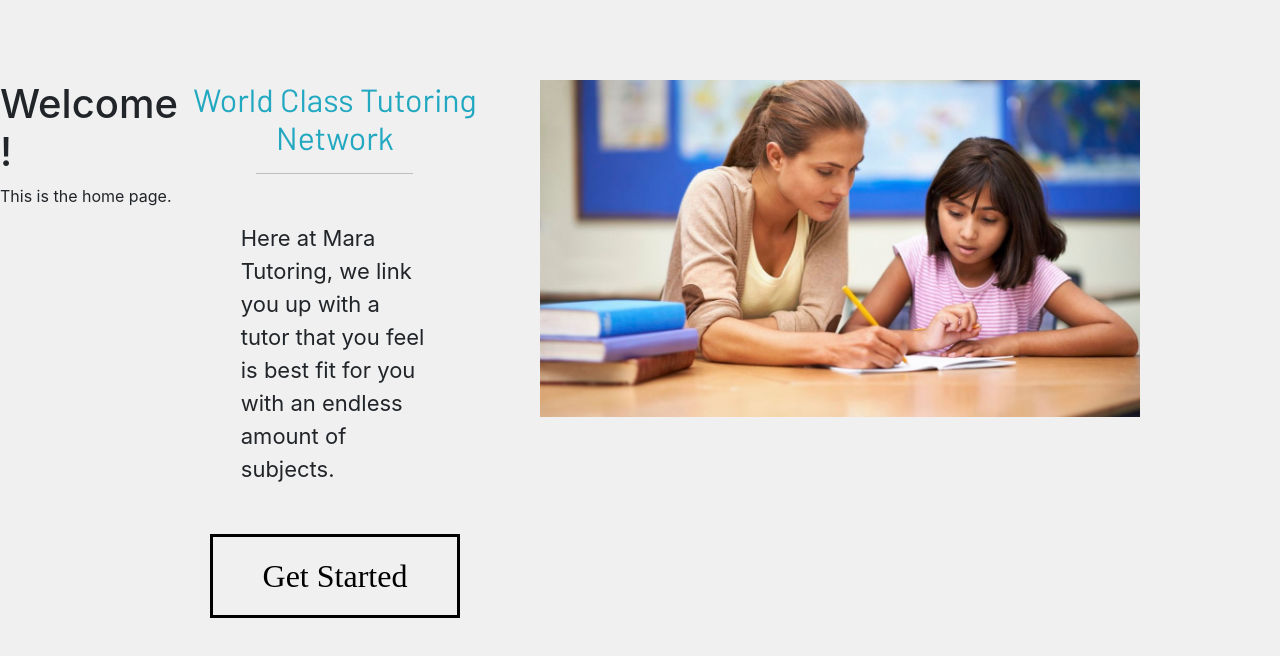
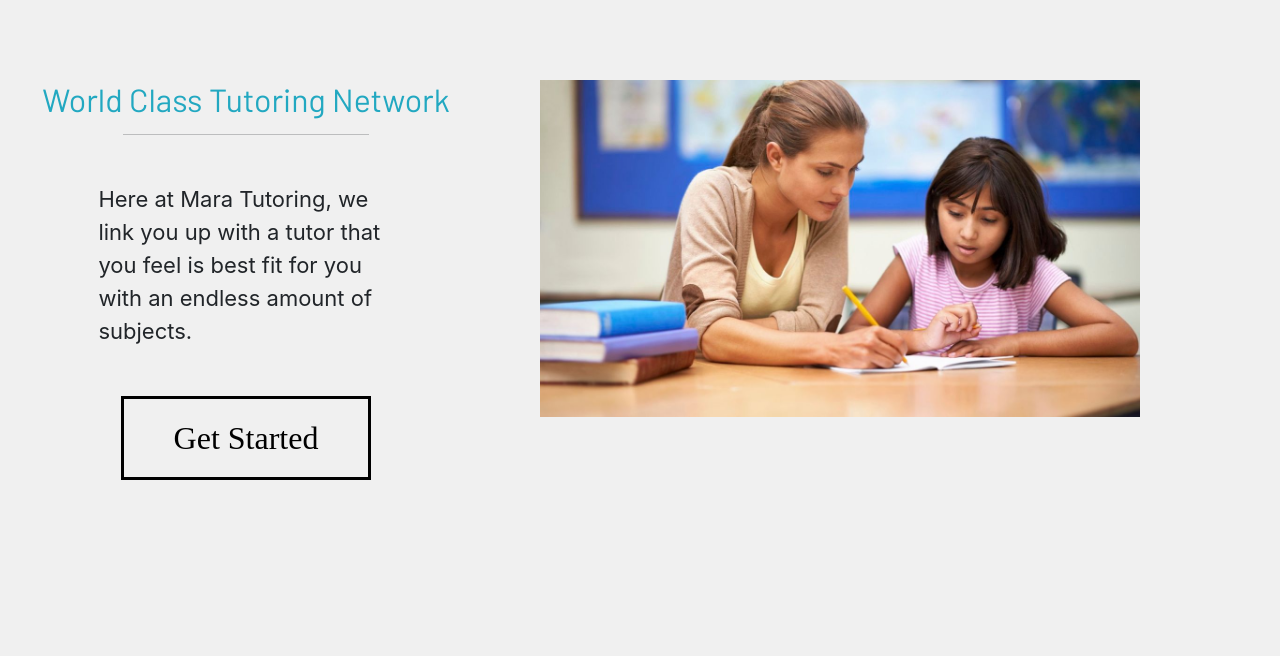
Before and after one commit to viveroa2291/Tutor, a React (Create React App) app: page / in a window 1280 px wide. Shown: the top 656 px of the page. Built offline with nearby package versions, Linux system fonts and the light colour scheme.

Commit message:
Cleaning up
Cleaning up, nothing to see here.

```diff
--- a/src/components/Home.js
+++ b/src/components/Home.js
@@ -5,15 +5,12 @@ import './CSS/home.css';
 import tutor from '../images/tutor-home.jpeg';
 
 const Home = (props) => {
-     const { username } = props?.location?.state ?? {};
+     // const { username } = props?.location?.state ?? {};
 
     return (
         <section>
             <section class="home-body">
-            <div>
-      <h1>Welcome {username}!</h1>
-      <p>This is the home page.</p>
-    </div>
+
                <div class="left-div">
                     <h2>World Class Tutoring Network</h2>
                     <hr className='hr-title'/>
```
